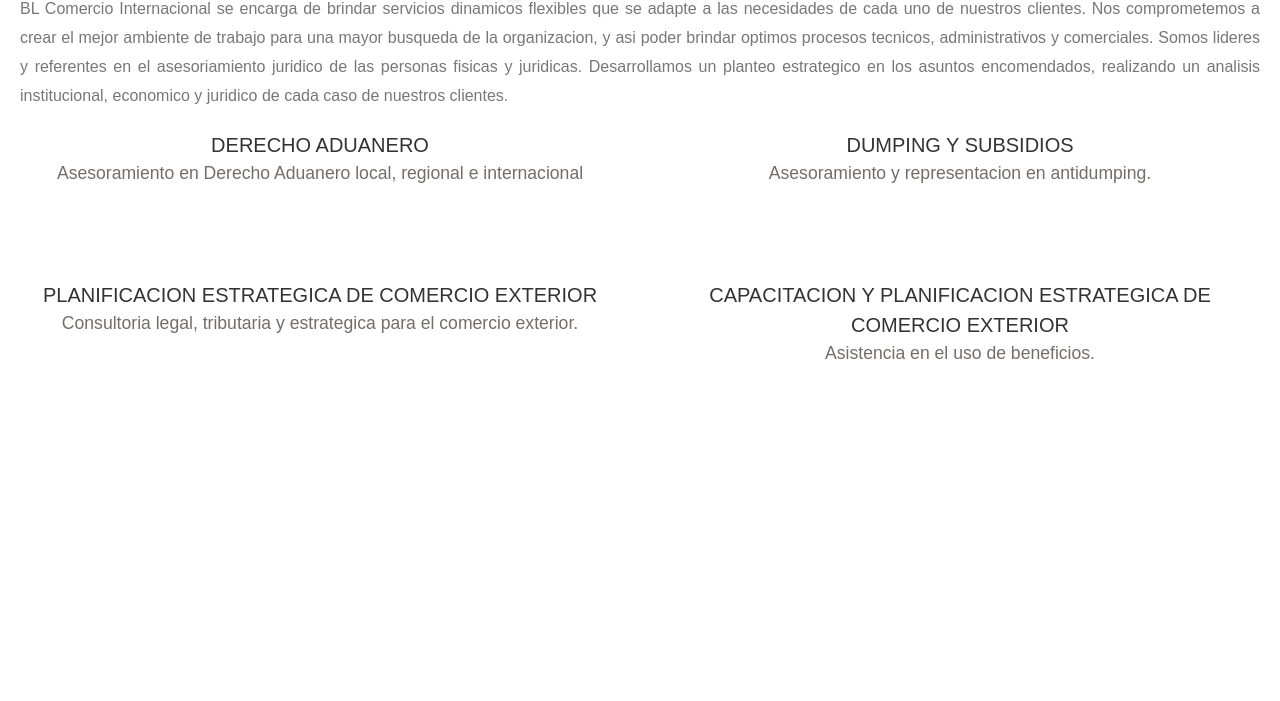
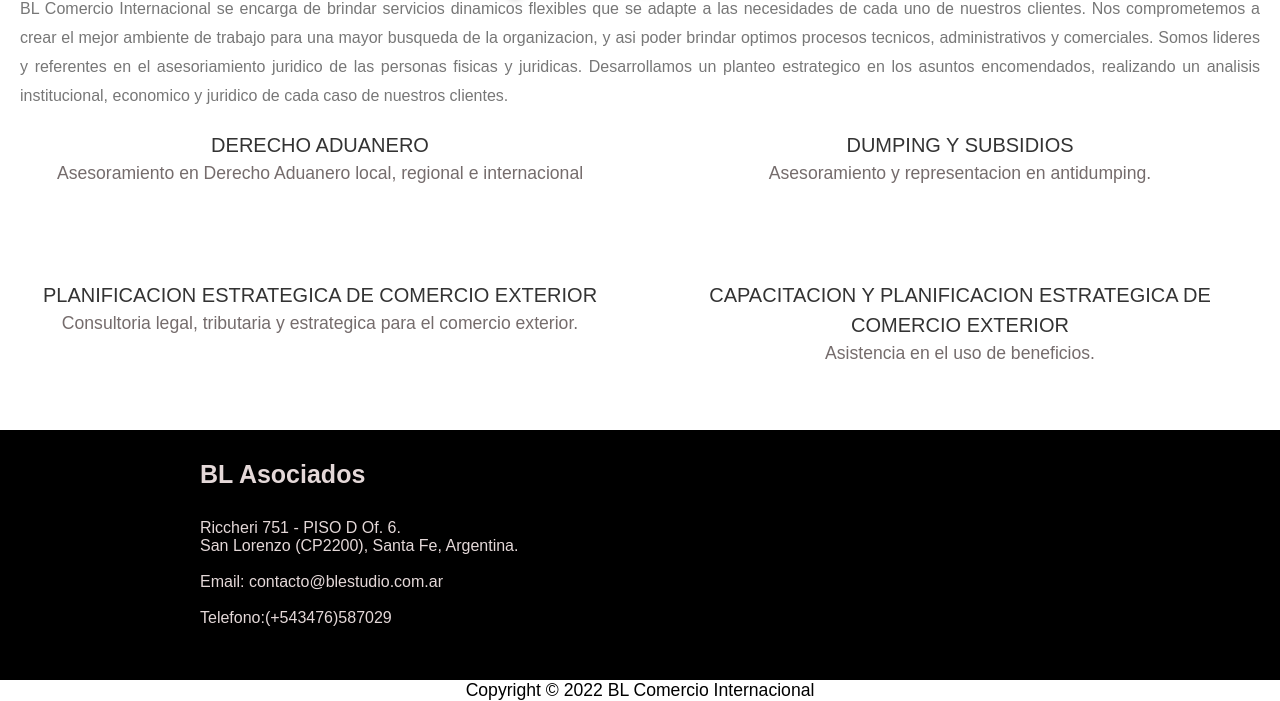
Before and after one commit to Camusso24/proyectoestudio, a plain HTML site: page index.html in a window 1280 px wide. Shown: the part 291-992 px from the top of the page. Before the commit the page ends 800 px from the top, so only its background shows below. Drawn offline with Linux system fonts and the light colour scheme.

Commit message:
Footer descripcion

```diff
--- a/index.html
+++ b/index.html
@@ -53,5 +53,14 @@
             </div>
         </section>
     </main>
+    <footer>
+        <div id="datos">
+            <h6 class="titulo1">BL Asociados</h6>
+            <p>Riccheri 751 - PISO D Of. 6. <br>San Lorenzo (CP2200), Santa Fe, Argentina.</br><br>Email: contacto@blestudio.com.ar</br><br>Telefono:(+543476)587029</br></p>
+        </div>
+    </footer>
+    <footer class="cop-1">
+        <p>Copyright © 2022 BL Comercio Internacional</p>
+    </footer>
 </body>
 </html>
```
